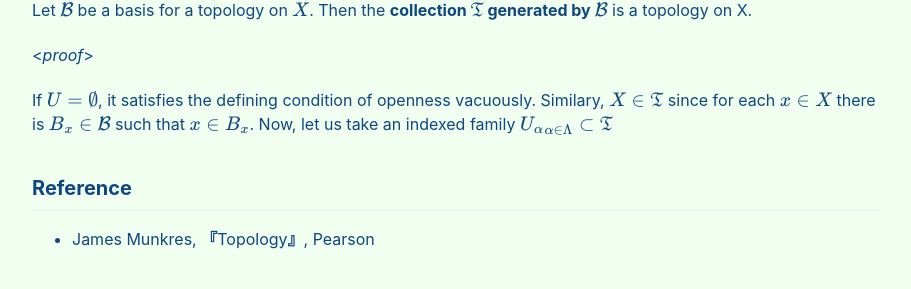
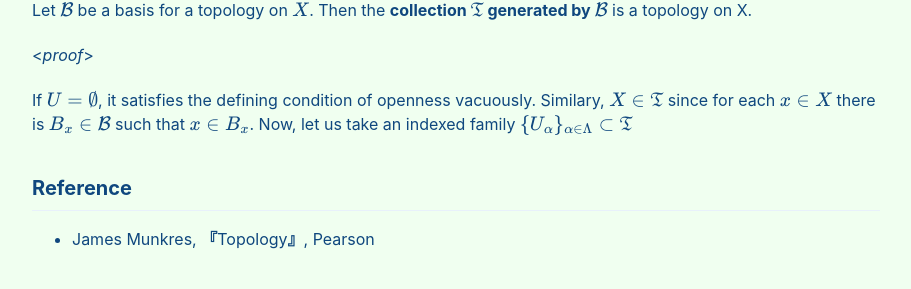
Before and after one commit to seanie12/blog, a Jekyll site: the page built from _posts/2022-01-31-open-basis.md, in a window 1280 px wide. Shown: the part 978-1267 px from the top of the page, without its empty margins (184-1095 px from the left). Built offline with Jekyll 4.4.1, drawn with Linux system fonts in a browser that asks for light colours; cached includes are drawn as plain includes; formulas are drawn with MathJax 3.

Commit message:
Update 2022-01-31-open-basis.md

```diff
--- a/_posts/2022-01-31-open-basis.md
+++ b/_posts/2022-01-31-open-basis.md
@@ -60,7 +60,7 @@ Let $\mathcal{B}$ be a basis for a topology on $X$. Then  the **collection $\mat
 
 <*proof*>
 
-If $U=\emptyset$, it satisfies the defining condition of openness vacuously. Similary, $X\in \mathfrak{T}$ since for each $x\in X$ there is $B_x\in\mathcal{B}$ such that $x\in B_x$. Now, let us take an indexed family $\{U_\alpha\}_{\alpha \in \Lambda} \subset \mathfrak{T}$
+If $U=\emptyset$, it satisfies the defining condition of openness vacuously. Similary, $X\in \mathfrak{T}$ since for each $x\in X$ there is $B_x\in\mathcal{B}$ such that $x\in B_x$. Now, let us take an indexed family $\\{U_\alpha\\}_{\alpha \in \Lambda} \subset \mathfrak{T}$
 $$\tag*{$\square$}$$
 
 
```
